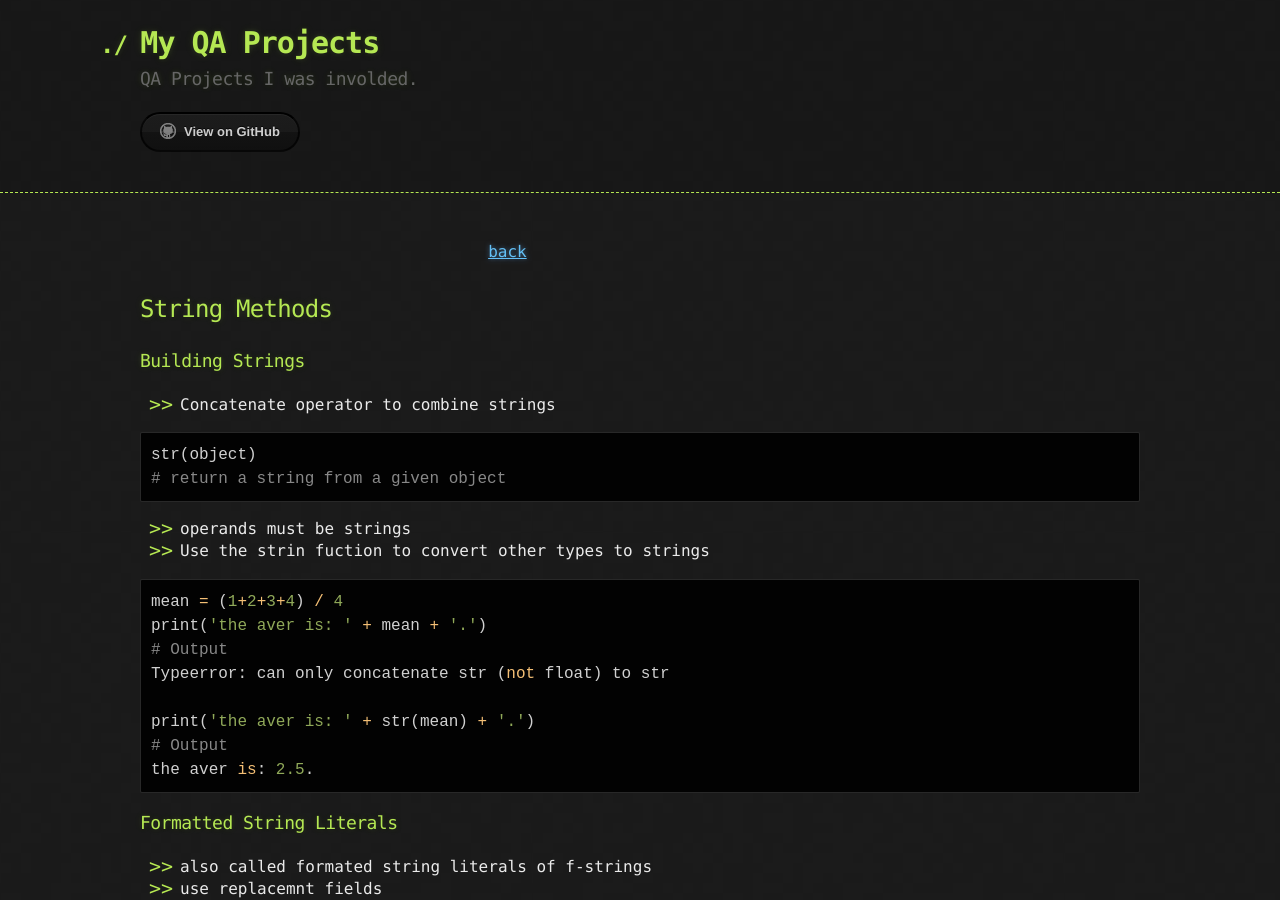
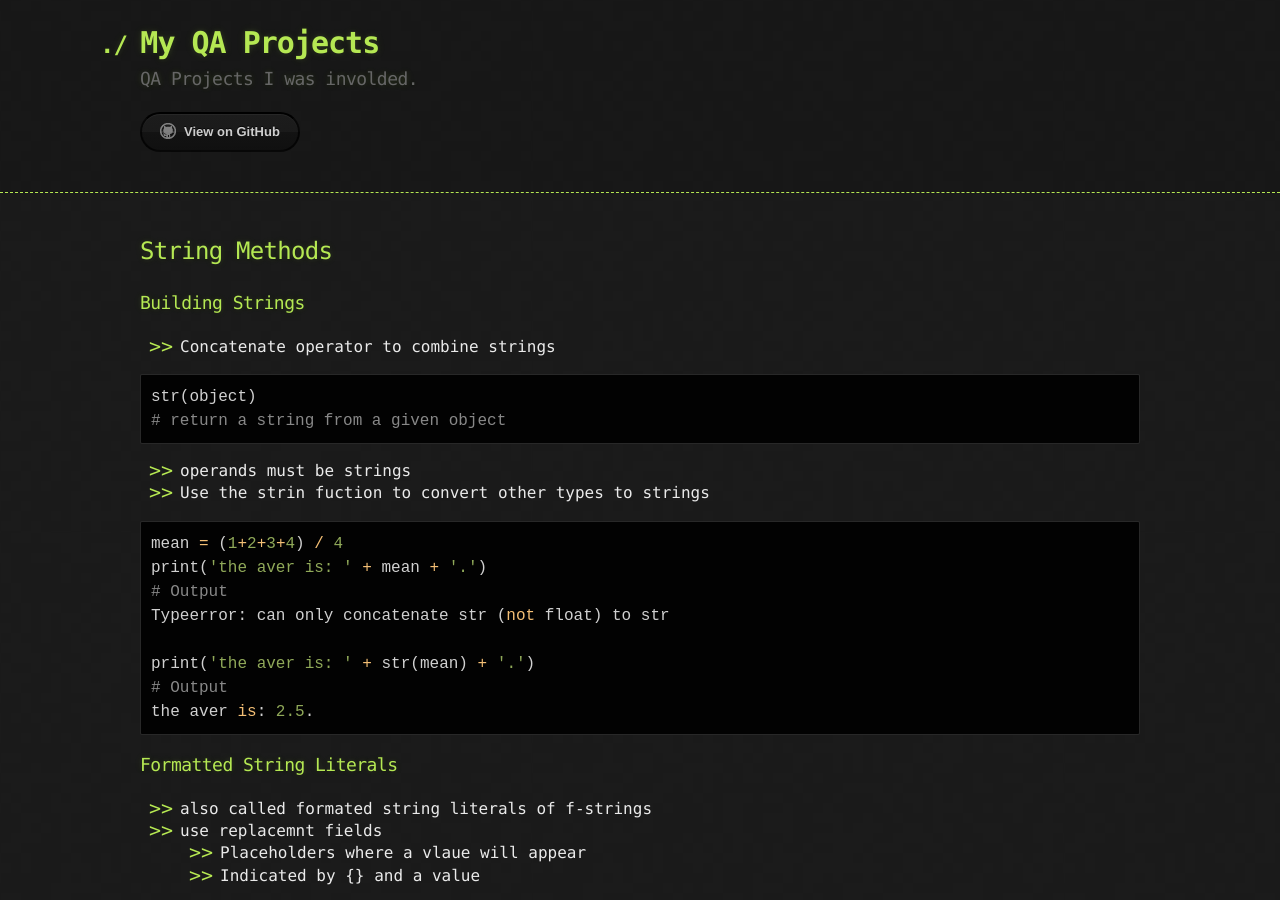
Before and after one commit to sciustechnologia/sciustechnologia.github.io, a Jekyll site: the page built from python/02_string_listTuple/05_string_formatting.md, in a window 1280 px wide and 900 px high. Built offline with Jekyll 4.4.1, drawn with Linux system fonts in a browser that asks for light colours.

Commit message:
Update 05_string_formatting.md

```diff
--- a/python/02_string_listTuple/05_string_formatting.md
+++ b/python/02_string_listTuple/05_string_formatting.md
@@ -1,9 +1,7 @@
 ---
-title: lec_05 String Formatting
+title: Python - String Formatting
 layout: default
 ---
-
-||[back](../index.html)
 
 ## String Methods
 
```
